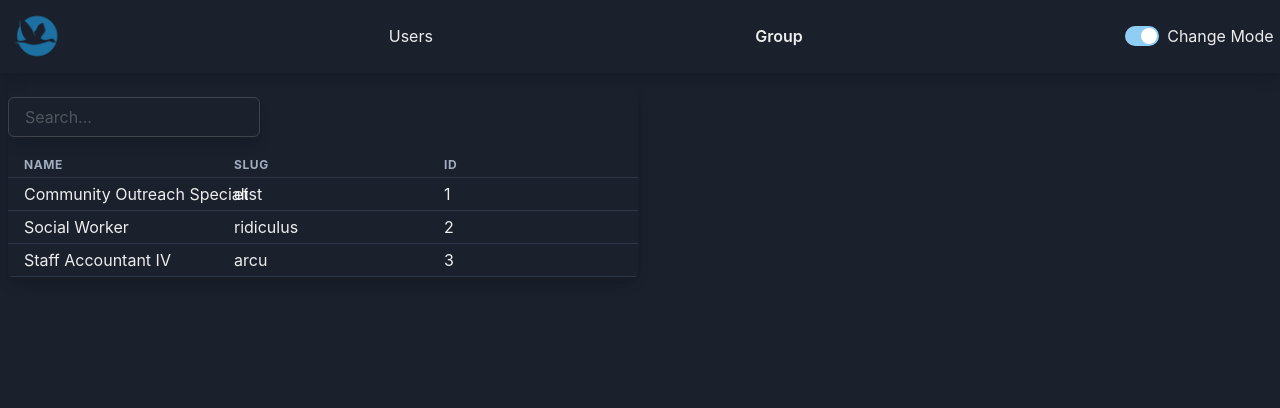
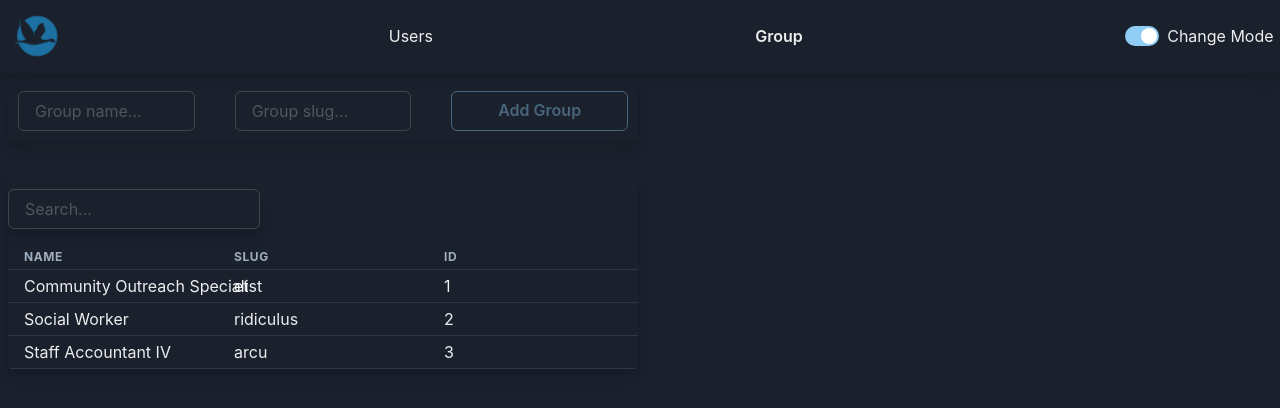
Before and after one commit to Didbar/user-management-task, a React (Vite) app: page /groups in a window 1280 px wide. Shown: the top 408 px of the page. Built offline with nearby package versions, Linux system fonts and the light colour scheme.

Commit message:
add group Form

```diff
--- a/src/api/groups.ts
+++ b/src/api/groups.ts
@@ -43,4 +43,9 @@ export const addUserToGroups = (userId: number, groupIds: number[]): Promise<Gro
   })
 }
 
+export const addGroup = (group: Group) => {
+  GROUPS.unshift(group)
+  return new Promise<Group>(resolve => resolve(group))
+}
+
 export default GROUPS
--- /dev/null
+++ b/src/features/group/GroupForm.tsx
@@ -0,0 +1,62 @@
+import { Button, Flex, FormControl, FormErrorMessage, Input } from '@chakra-ui/react'
+import { zodResolver } from '@hookform/resolvers/zod'
+import { useForm } from 'react-hook-form'
+import { ZOD_GROUP_SCHEMA } from 'src/features/group/constants'
+import useAddGroup from 'src/hooks/useAddGroup'
+import { z } from 'zod'
+
+const schema = z.object(ZOD_GROUP_SCHEMA)
+type FormData = z.infer<typeof schema>
+
+const GroupForm = () => {
+  const addGroup = useAddGroup()
+
+  const {
+    handleSubmit,
+    register,
+    reset,
+    formState: { errors, isValid },
+  } = useForm<FormData>({ resolver: zodResolver(schema), mode: 'all' })
+
+  const onSubmit = async (data: FormData) => {
+    console.log(data)
+    addGroup.mutate({
+      id: Number(new Date()),
+      members: [],
+      ...data,
+    })
+    reset()
+  }
+
+  return (
+    <Flex
+      w="100%"
+      as="form"
+      onSubmit={handleSubmit(onSubmit)}
+      flexDir={{ base: 'column', md: 'row' }}
+      gap={10}
+      boxShadow="lg"
+      p="10px">
+      <FormControl isRequired isInvalid={errors.name && true}>
+        <Input {...register('name')} id="name" type="text" placeholder="Group name..." />
+        {errors.name && <FormErrorMessage>{errors.name.message}</FormErrorMessage>}
+      </FormControl>
+      <FormControl isRequired isInvalid={errors.slug && true}>
+        <Input {...register('slug')} id="slug" type="text" placeholder="Group slug..." />
+        {errors.slug && <FormErrorMessage>{errors.slug.message}</FormErrorMessage>}
+      </FormControl>
+      <FormControl>
+        <Button
+          isDisabled={!isValid}
+          colorScheme="blue"
+          variant="outline"
+          type="submit"
+          w="full">
+          Add Group
+        </Button>
+      </FormControl>
+    </Flex>
+  )
+}
+
+export default GroupForm
--- /dev/null
+++ b/src/features/group/constants.ts
@@ -0,0 +1,8 @@
+import { z } from 'zod'
+
+export const ZOD_GROUP_SCHEMA = {
+  name: z.string().min(3, { message: 'name must be at least 3 characters*' }),
+  slug: z.string().min(3, { message: 'slug must be at least 3 characters*' }),
+}
+
+export const GROUP_DEFAULT_VALUES = { name: '', slug: '' }
--- /dev/null
+++ b/src/hooks/useAddGroup.ts
@@ -0,0 +1,19 @@
+import { useMutation, useQueryClient } from '@tanstack/react-query'
+import { addGroup } from 'src/api/groups'
+import Group from 'src/entities/Group'
+
+const useAddGroup = () => {
+  const queryClient = useQueryClient()
+  return useMutation({
+    mutationFn: addGroup,
+    onSuccess: (_data, variables) => {
+      queryClient.invalidateQueries({ queryKey: ['groups'] })
+      queryClient.setQueriesData<Group[]>({ queryKey: ['groups'] }, (groups = []) => [
+        variables,
+        ...groups,
+      ])
+    },
+  })
+}
+
+export default useAddGroup
--- a/src/pages/GroupsPage.tsx
+++ b/src/pages/GroupsPage.tsx
@@ -1,11 +1,17 @@
-import { Grid } from '@chakra-ui/react'
-import { Outlet } from 'react-router-dom'
+import { Grid, VStack } from '@chakra-ui/react'
+import { Outlet, useParams } from 'react-router-dom'
+import GroupForm from 'src/features/group/GroupForm'
 import GroupsTable from 'src/features/group/GroupsTable'
 
 const GroupsPage = () => {
+  const params = useParams()
+
   return (
     <Grid templateColumns={{ base: '1fr', xl: '3fr 3fr' }} gap={1}>
-      <GroupsTable />
+      <VStack spacing="2rem">
+        {params.id || <GroupForm />}
+        <GroupsTable />
+      </VStack>
       <Outlet />
     </Grid>
   )
```
